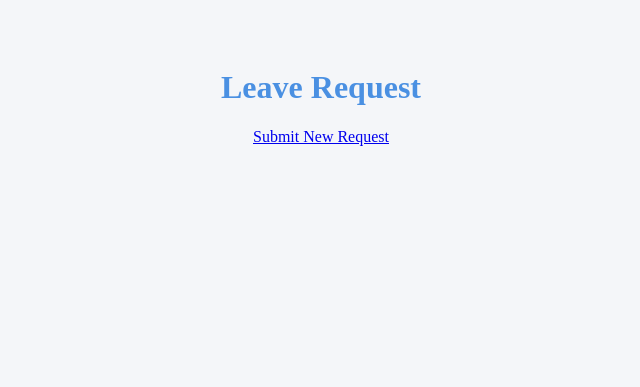
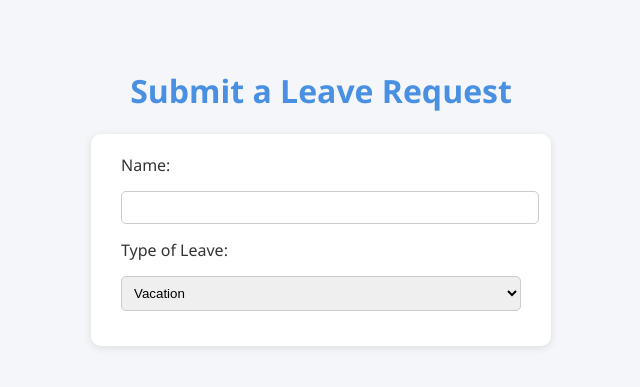
Before and after one commit to Raymond-Thomas/absence-tracker, a Flask app: page / in a window 1280 px wide. Shown: the top 387 px of the page, without its empty margins (319-959 px from the left). Run offline with Flask 3, Linux system fonts and the light colour scheme.

Commit message:
Update index.html

```diff
--- a/templates/index.html
+++ b/templates/index.html
@@ -1,10 +1,10 @@
 <!DOCTYPE html>
 <html>
-    <head>
-        <title>Absence Tracker</title>
+<head>
+    <title>Submit Leave Request</title>
     <style>
         body {
-            font-family: 'Segoe UI' sans-serif;
+            font-family: 'Segoe UI', sans-serif;
             background-color: #f4f6f9;
             padding: 40px;
             text-align: center;
@@ -13,41 +13,46 @@
         h1 {
             color: #4a90e2;
         }
-        ul {
-            list-style-type: none;
-            padding: 0;
+        form {
+            display: inline-block;
+            text-align: left;
+            background: white;
+            padding: 20px 30px;
+            border-radius: 10px;
+            box-shadow: 0 2px 8px rgba(0, 0, 0, 0.1);
+            max-width: 400px;
+            width: 90%;
         }
-        li {
-            backgound: white;
-            padding: 10px 20px;
-            margin: 8px auto;
-            boarder-radius: 8px;
-            max-width: 600px;
-            box-shadow: 0 2px 6px rgba(0, 0, 0, 0.1);
+        label, input, select {
+            display: block;
+            margin-bottom: 15px;
+            width: 100%;
         }
-        .button {
-            display: inline-block;
-            margin-top: 20px;
+        input, select {
+            padding: 8px;
+            border: 1px solid #ccc;
+            border-radius: 5px;
+        }
+        button {
             background-color: #4a90e2;
             color: white;
             padding: 10px 18px;
             border: none;
             border-radius: 6px;
-            text-decoration: none;
+            cursor: pointer;
+            width: 100%;
         }
-        .button:hover {
+        button:hover {
             background-color: #3b7ac8;
         }
+    </style>
+</head>
+<body>
+    <h1>Submit a Leave Request</h1>
+    <form method="POST" action="/submit">
+        <label>Name:</label>
+        <input type="text" name="name" required>
 
-    </style>
-    </head>
-<body>
-   <center><h1>Leave Request</h1></center>
-   <center><a href="/submit">Submit New Request</a></center>
-    <ul>
-        {% for req in requests %}
-        <li>{{ req.name }} | {{ req.type }} | {{ req.start }} - {{ req.end }} | {{ req.status }}</li>
-        {% endfor %}
-    </ul>
-</body>
-</html>
+        <label>Type of Leave:</label>
+        <select name="type" required>
+            <option value="Vacation">Vacation</
```
